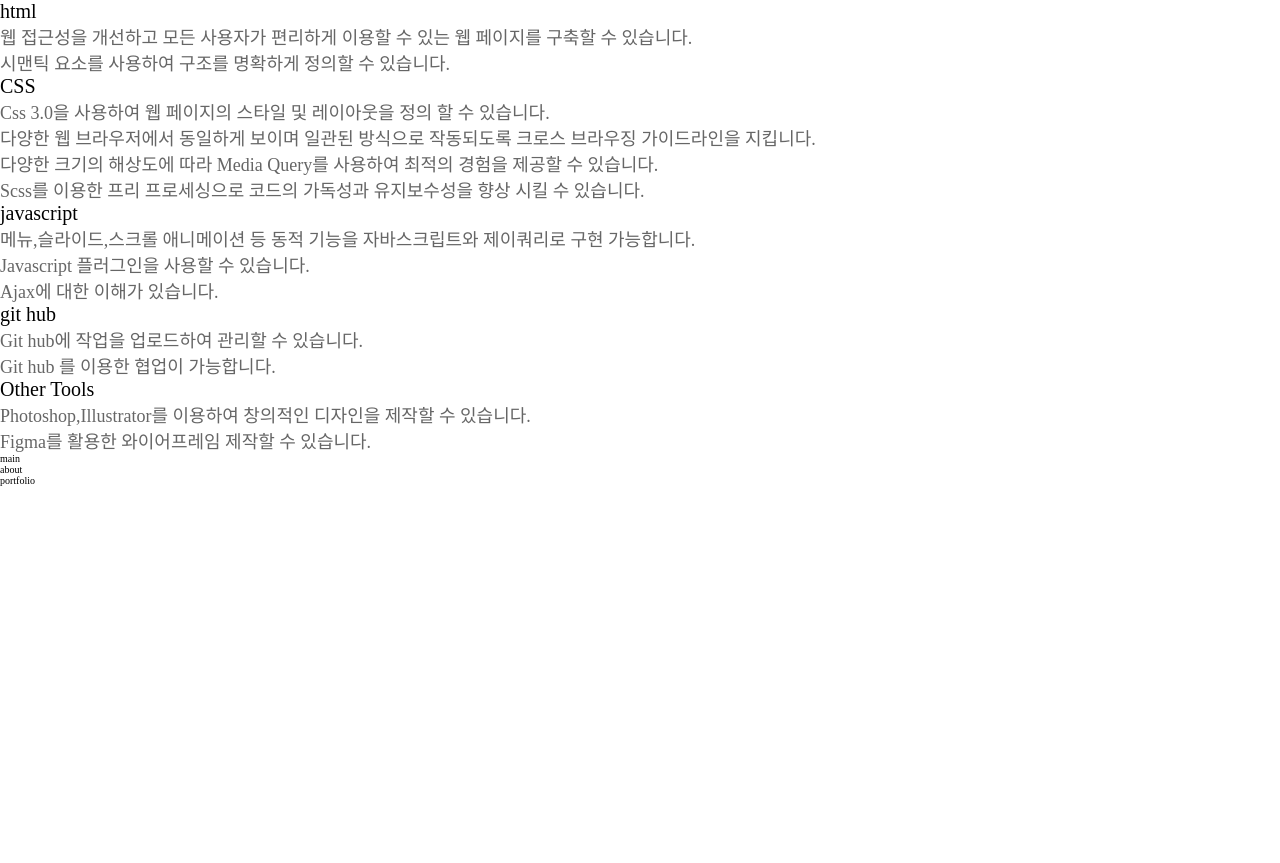
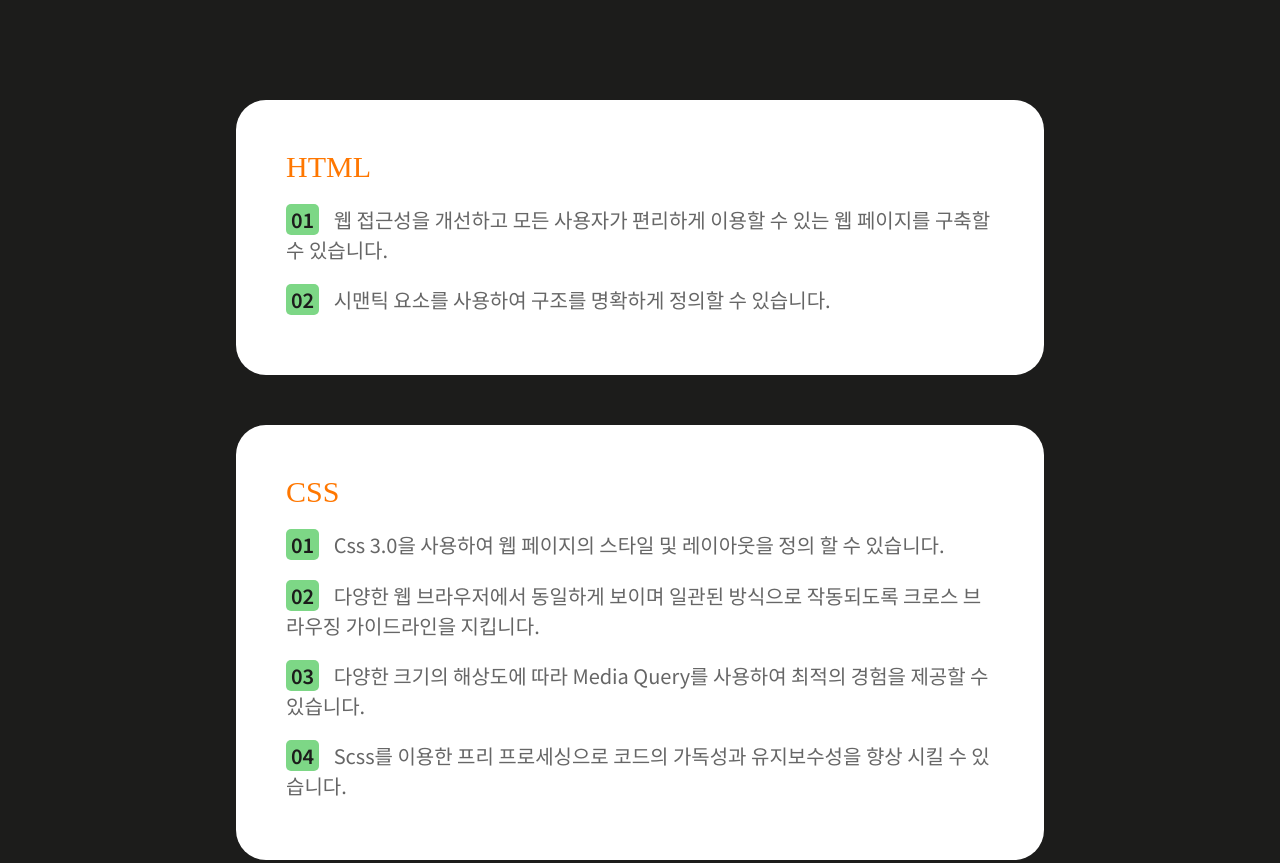
Before and after one commit to simyoonji/profile, a plain HTML site: page skills.html in a window 1280 px wide. Shown: the top 863 px of the page. Before the commit the page ends 800 px from the top, so only its background shows below. Drawn offline with nearby package versions, Linux system fonts and the light colour scheme; a web font is replaced by a local one.

Commit message:
commit-4

```diff
--- a/skills.html
+++ b/skills.html
@@ -16,7 +16,7 @@
     <link rel="shortcut icon" href="favicon.ico" type="image/x-icon">
     <link rel="icon" href="favicon.ico" type="image/x-icon">
     <!-- css -->
-    <link rel="stylesheet" href="./css/index.min.css">
+    <link rel="stylesheet" href="./css/skills.min.css">
     <!-- jquery -->
     <script src="https://code.jquery.com/jquery-3.7.1.min.js"
         integrity="sha256-/JqT3SQfawRcv/BIHPThkBvs0OEvtFFmqPF/lYI/Cxo=" crossorigin="anonymous"></script>
```
Also changed, not shown: about.html (+1 -1 lines).
